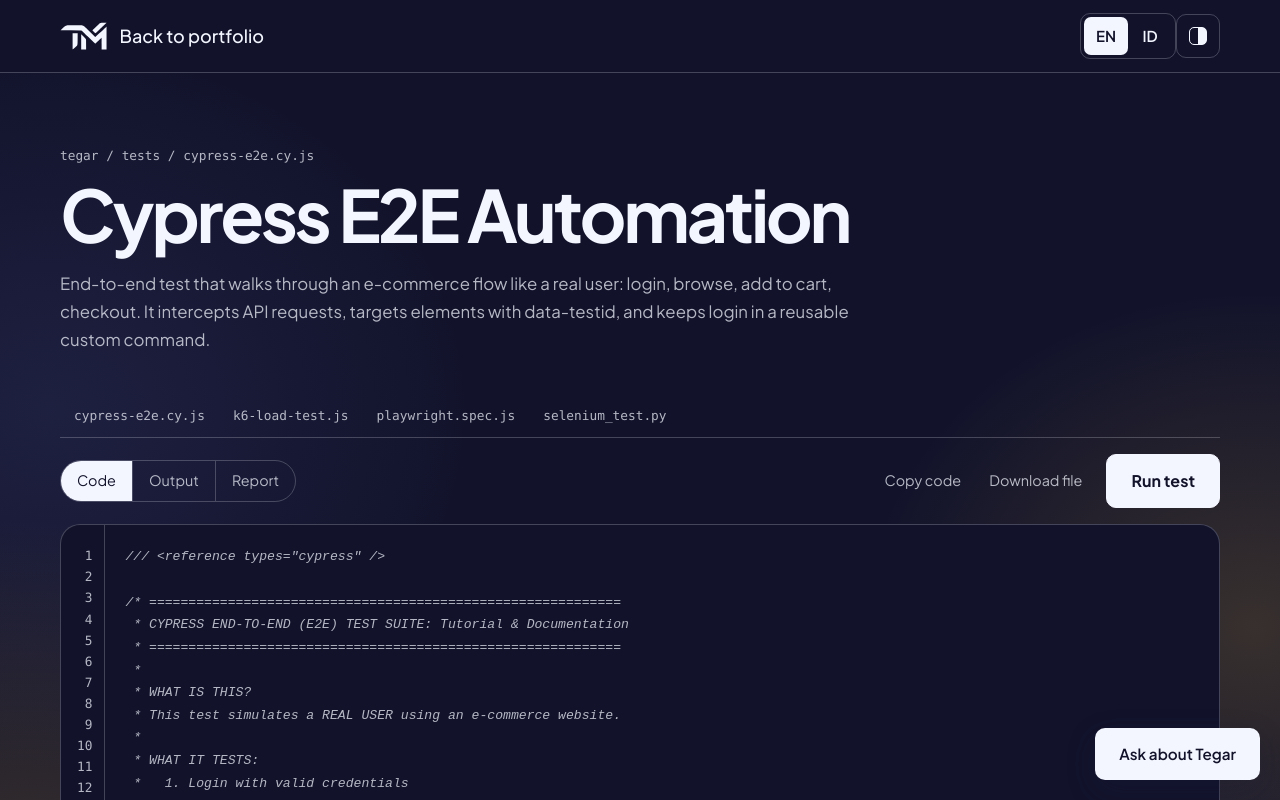
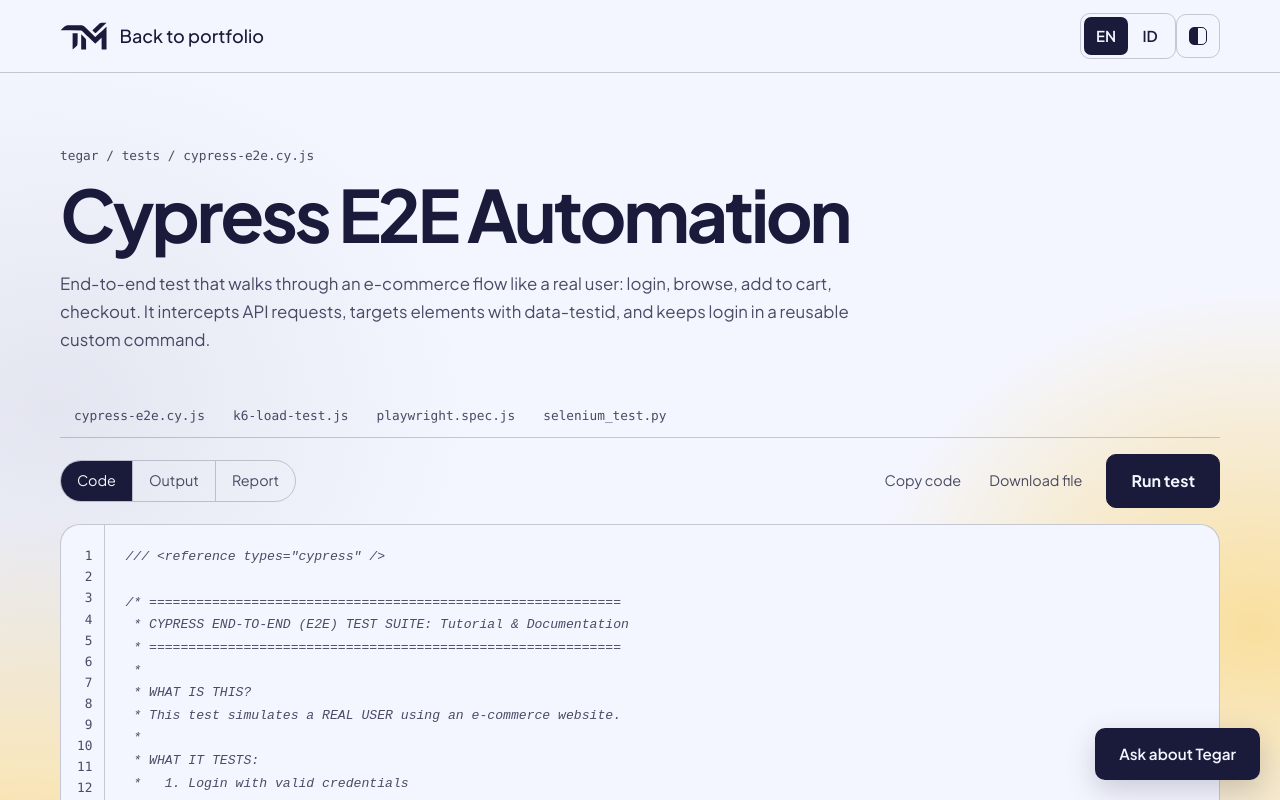
Before and after one commit to HyungMaulss/tegar-portfolio, a React (Vite) app: page /code/1 in a window 1280 px wide. Shown: the top 800 px of the page. Built offline with nearby package versions, Linux system fonts and the light colour scheme.

Commit message:
Default to light theme; stronger lines, outlines and background shapes

```diff
--- a/index.html
+++ b/index.html
@@ -15,7 +15,7 @@
     (function () {
       var t = null;
       try { t = localStorage.getItem('theme'); } catch (e) { }
-      if (t !== 'light' && t !== 'dark') t = 'dark'; // default: dark, until the visitor picks light
+      if (t !== 'light' && t !== 'dark') t = 'light'; // default: light, until the visitor picks dark
       document.documentElement.dataset.theme = t;
     })();
   </script>
--- a/src/components/Contact.css
+++ b/src/components/Contact.css
@@ -27,10 +27,10 @@
     width: 260px;
     height: 260px;
     border-radius: 50%;
-    border: 2px solid var(--sun);
-    outline: 2px solid var(--sun);
+    border: 2.5px solid var(--ring);
+    outline: 2.5px solid var(--ring);
     outline-offset: 28px;
-    opacity: 0.5;
+    opacity: 0.9;
     pointer-events: none;
 }
 
@@ -41,7 +41,7 @@
     bottom: -20px;
     width: 240px;
     height: 150px;
-    background: radial-gradient(rgba(244, 246, 255, 0.22) 1.6px, transparent 1.8px) 0 0 / 20px 20px;
+    background: radial-gradient(rgba(244, 246, 255, 0.34) 1.8px, transparent 1.8px) 0 0 / 20px 20px;
     -webkit-mask-image: radial-gradient(closest-side, #000 35%, transparent);
     mask-image: radial-gradient(closest-side, #000 35%, transparent);
     pointer-events: none;
--- a/src/components/Hero.css
+++ b/src/components/Hero.css
@@ -20,10 +20,10 @@
     left: -210px;
     top: -210px;
     border-radius: 50%;
-    border: 2px solid var(--sun);
-    outline: 2px solid var(--sun);
+    border: 2.5px solid var(--ring);
+    outline: 2.5px solid var(--ring);
     outline-offset: 28px;
-    opacity: 0.5;
+    opacity: 0.9;
 }
 
 /* Warm light behind the portrait. */
@@ -43,7 +43,7 @@
     top: 48px;
     width: 220px;
     height: 160px;
-    background: radial-gradient(var(--dot) 1.6px, transparent 1.8px) 0 0 / 20px 20px;
+    background: radial-gradient(var(--dot) 1.8px, transparent 2px) 0 0 / 20px 20px;
     -webkit-mask-image: radial-gradient(closest-side, #000 40%, transparent);
     mask-image: radial-gradient(closest-side, #000 40%, transparent);
 }
--- a/src/components/Projects.css
+++ b/src/components/Projects.css
@@ -25,7 +25,7 @@
     min-height: 320px;
     padding: 28px;
     border-radius: var(--r-lg);
-    border: 1px solid var(--line);
+    border: 1px solid var(--line-2);
     transition: border-color 0.25s, transform 0.3s var(--ease), box-shadow 0.3s var(--ease);
 }
 
--- a/src/components/Toggles.jsx
+++ b/src/components/Toggles.jsx
@@ -5,7 +5,7 @@ import './Toggles.css';
 export function ThemeToggle() {
     const { t } = useLanguage();
     // index.html sets data-theme before paint; read it back instead of duplicating the logic.
-    const [theme, setTheme] = useState(() => document.documentElement.dataset.theme || 'dark');
+    const [theme, setTheme] = useState(() => document.documentElement.dataset.theme || 'light');
     const next = theme === 'dark' ? 'light' : 'dark';
 
     const toggle = () => {
--- a/src/index.css
+++ b/src/index.css
@@ -1,6 +1,6 @@
 /*
   Follows the "Tegar Portfolio Redesign v3" canvas.
-  - Three tones: Sky (background), Ink (text; 72% muted, 12% lines), Sun (fills only, never text).
+  - Three tones: Sky (background), Ink (text; 78% muted, 22% lines), Sun (fills only, never text).
   - Bricolage Grotesque for headings, Plus Jakarta Sans for body.
   - Radius 10 / 16 / 20, no pills. Sun surfaces carry a 1.5px ink border.
   - Dark theme keeps the same three tones, with ink and sky swapped; text on Sun stays ink.
@@ -10,15 +10,17 @@
   --ink: #1a1b3a;
   --sun: #ffc83d;
   --on-sun: #1a1b3a;
-  --muted: rgba(26, 27, 58, 0.72);
-  --line: rgba(26, 27, 58, 0.12);
-  --line-2: rgba(26, 27, 58, 0.2);
+  --muted: rgba(26, 27, 58, 0.78);
+  --line: rgba(26, 27, 58, 0.22);
+  --line-2: rgba(26, 27, 58, 0.36);
   --panel: #1a1b3a;
   --on-panel: #f4f6ff;
-  /* Background decoration, kept faint so text contrast never depends on it. */
-  --glow-sun: rgba(255, 200, 61, 0.34);
-  --glow-ink: rgba(26, 27, 58, 0.06);
-  --dot: rgba(26, 27, 58, 0.22);
+  /* Background decoration: visible, but text contrast never depends on it. */
+  --glow-sun: rgba(255, 200, 61, 0.5);
+  --glow-ink: rgba(26, 27, 58, 0.08);
+  --dot: rgba(26, 27, 58, 0.38);
+  /* Deeper Sun for thin rings: plain Sun almost vanishes on the light background. */
+  --ring: #e6a800;
 
   --font-head: 'Bricolage Grotesque', 'Plus Jakarta Sans', sans-serif;
   --font: 'Plus Jakarta Sans', 'Segoe UI', Arial, sans-serif;
@@ -38,14 +40,15 @@
 :root[data-theme='dark'] {
   --sky: #12132b;
   --ink: #f4f6ff;
-  --muted: rgba(244, 246, 255, 0.72);
-  --line: rgba(244, 246, 255, 0.22);
-  --line-2: rgba(244, 246, 255, 0.32);
+  --muted: rgba(244, 246, 255, 0.8);
+  --line: rgba(244, 246, 255, 0.3);
+  --line-2: rgba(244, 246, 255, 0.44);
   --panel: #23254f;
   --on-panel: #f4f6ff;
-  --glow-sun: rgba(255, 200, 61, 0.16);
-  --glow-ink: rgba(120, 128, 220, 0.12);
-  --dot: rgba(244, 246, 255, 0.2);
+  --glow-sun: rgba(255, 200, 61, 0.2);
+  --glow-ink: rgba(120, 128, 220, 0.16);
+  --dot: rgba(244, 246, 255, 0.32);
+  --ring: #ffc83d;
   color-scheme: dark;
 }
 
@@ -174,7 +177,7 @@ button:disabled {
   right: 0;
   width: 200px;
   height: 140px;
-  background: radial-gradient(var(--dot) 1.6px, transparent 1.8px) 0 0 / 20px 20px;
+  background: radial-gradient(var(--dot) 1.8px, transparent 2px) 0 0 / 20px 20px;
   -webkit-mask-image: radial-gradient(closest-side, #000 35%, transparent);
   mask-image: radial-gradient(closest-side, #000 35%, transparent);
   pointer-events: none;
```
